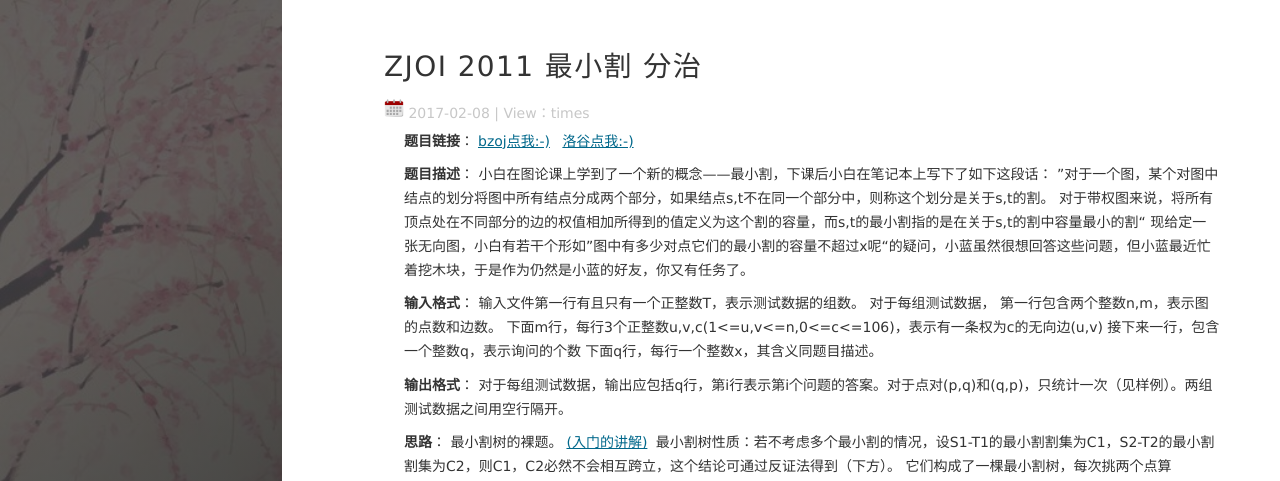
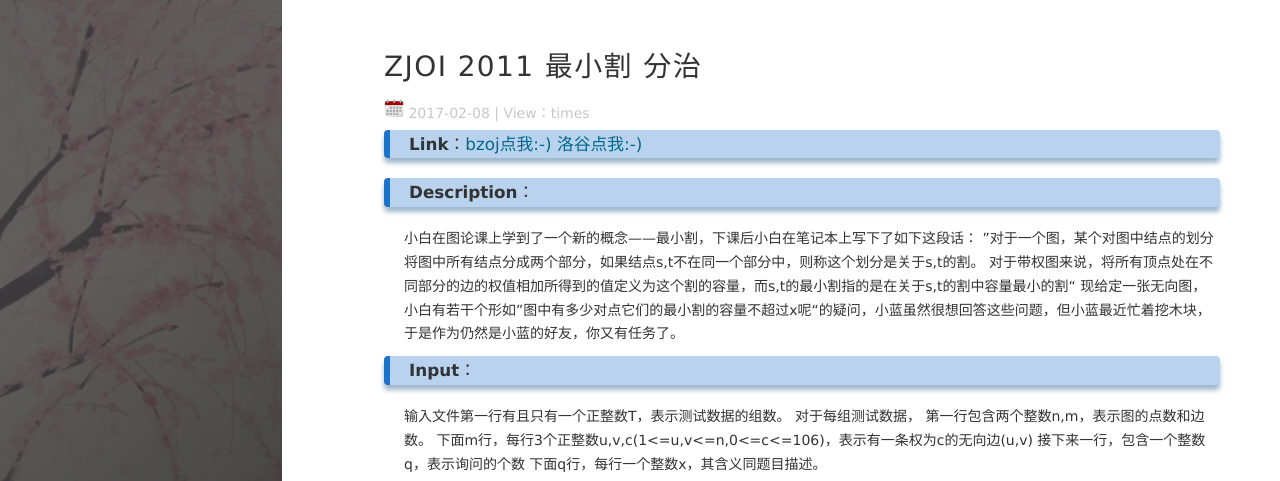
Before and after one commit to miaomiao1220/Miaomiao.github.io, a Jekyll site: the page built from _posts/2017-02-08-ZJOI2011最小割.md, in a window 1280 px wide and 1400 px high. Shown: the top 481 px of the window. Built offline with Jekyll 4.4.1, drawn with Linux system fonts in a browser that asks for light colours; nearby versions of some CDN libraries; comment, search, counter and statistics services are not loaded; some of the changed text lies outside the part shown.

Commit message:
ZJOI2011cut

```diff
--- a/_posts/2017-02-08-ZJOI2011最小割.md
+++ b/_posts/2017-02-08-ZJOI2011最小割.md
@@ -6,26 +6,26 @@ description: "ZJOI2011"
 tag: 最小割; 最小割树
 ---
 
-**题目链接**：[bzoj点我:-)](http://www.lydsy.com/JudgeOnline/problem.php?id=2229) [洛谷点我:-)](https://daniu.luogu.org/problem/show?pid=3329)
+### **Link**：[bzoj点我:-)](http://www.lydsy.com/JudgeOnline/problem.php?id=2229) [洛谷点我:-)](https://daniu.luogu.org/problem/show?pid=3329)
 
-**题目描述**：
+### **Description**：
 小白在图论课上学到了一个新的概念——最小割，下课后小白在笔记本上写下了如下这段话： ”对于一个图，某个对图中结点的划分将图中所有结点分成两个部分，如果结点s,t不在同一个部分中，则称这个划分是关于s,t的割。
 对于带权图来说，将所有顶点处在不同部分的边的权值相加所得到的值定义为这个割的容量，而s,t的最小割指的是在关于s,t的割中容量最小的割“
 现给定一张无向图，小白有若干个形如”图中有多少对点它们的最小割的容量不超过x呢“的疑问，小蓝虽然很想回答这些问题，但小蓝最近忙着挖木块，于是作为仍然是小蓝的好友，你又有任务了。
 
-**输入格式**：
+### **Input**：
 输入文件第一行有且只有一个正整数T，表示测试数据的组数。 对于每组测试数据， 第一行包含两个整数n,m，表示图的点数和边数。 下面m行，每行3个正整数u,v,c(1<=u,v<=n,0<=c<=106)，表示有一条权为c的无向边(u,v) 接下来一行，包含一个整数q，表示询问的个数 下面q行，每行一个整数x，其含义同题目描述。
 
-**输出格式**：
+### **Output**：
 对于每组测试数据，输出应包括q行，第i行表示第i个问题的答案。对于点对(p,q)和(q,p)，只统计一次（见样例）。两组测试数据之间用空行隔开。
 
-**思路**：
+### **Analysis**：
 最小割树的裸题。[(入门的讲解)](http://blog.csdn.net/jyxjyx27/article/details/42750833)
 最小割树性质：若不考虑多个最小割的情况，设S1-T1的最小割割集为C1，S2-T2的最小割割集为C2，则C1，C2必然不会相互跨立，这个结论可通过反证法得到（下方）。
 它们构成了一棵最小割树，每次挑两个点算MInCut分成两个集合分治算即可，最小割数目不超过n−1
 所以Dinic+分治，但是isap不知道为什么RE了（爆栈？）。。
 
-**最小割树的证明**：
+### **最小割树的证明**：
  ![](./t.png)
 
 我们令1和4的最小割是A,B，2和3的最小割是C,D，并且它们相互跨立（如上图）
```
Also changed, not shown: other parts of _posts/2017-02-08-ZJOI2011最小割.md (+1 -1 lines).
